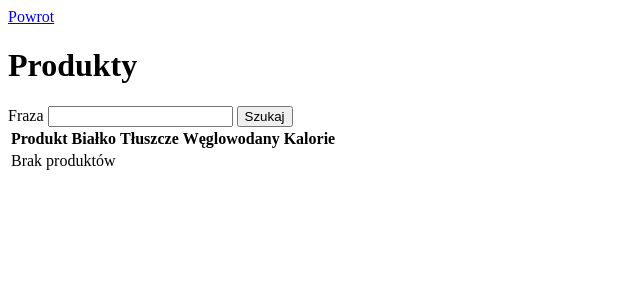
After one commit to Pustel312/kalkulator_kalorii, a FastAPI app: template src/web/templates/products_page.html in a window 1280 px wide. The commit adds this page. Shown: the top 300 px of the page, without its empty margins (0-640 px from the left). Run offline with FastAPI, Linux system fonts and the light colour scheme; the template is opened without the code that fills it, so the values that code supplies are empty; parts of the project's set-up code (start-up, migrations or seed data) failed here and were passed over.

Commit message:
feat: add searchable products catalog

```diff
--- a/src/api/app.py
+++ b/src/api/app.py
@@ -1,7 +1,7 @@
 from fastapi import FastAPI
 
 from src.api.logs import router as logs_router
-from src.api.pages import router as pages_router
+from src.web.pages import router as pages_router
 from src.api.products import router as products_router
 from src.api.reports import router as reports_router
 from src.api.users import router as users_router
--- a/src/templates/home.html
+++ b/src/web/templates/home.html
@@ -7,5 +7,6 @@
         <button type="submit">Wyloguj się</button>
     </form>
 
+    <a href="products_page">Produkty</a>
 
 {% endblock %}
--- a/src/templates/register.html
+++ b/src/web/templates/login.html
@@ -2,8 +2,7 @@
 
 {% block content%}
 
-    <h1>Rejestracja</h1>
-
+    <h1>Logowanie</h1>
     <form method="post">
         <label for="email">Adres e-mail</label>
         <input id="email" name="email" type="email" required>
@@ -11,11 +10,12 @@
         <label for="password">hasło</label>
         <input id="password" name="password" type="password" required>
 
-        <button type="submit">Zarejestruj sie</button>
+        <button type="submit">Zaloguj się</button>
     </form>
     {% if error %}
         <p role="alert">{{ error }}</p>
     {% endif %}
+    <a href="register">Zarejestruj się</a>
 
 
 
--- /dev/null
+++ b/src/web/templates/products_page.html
@@ -0,0 +1,35 @@
+{% extends "base.html" %}
+
+{% block content%}
+    <a href="/">Powrot</a>
+    <h1>Produkty</h1>
+    <form method="get">
+        <label for="phrase">Fraza</label>
+        <input id="phrase" name="phrase">
+        <button type="submit">Szukaj</button>
+    </form>
+    <table>
+        <thead>
+            <tr>
+                <th>Produkt</th>
+                <th>Białko</th>
+                <th>Tłuszcze</th>
+                <th>Węglowodany</th>
+                <th>Kalorie</th>
+            </tr>
+        </thead>
+        <tbody>
+            {% for product in products %}
+                <tr>
+                    <td>{{ product.name }}</td>
+                    <td>{{ product.protein}}</td>
+                    <td>{{ product.fat}}</td>
+                    <td>{{ product.carbs}}</td>
+                    <td>{{ product.calories }}</td>
+                </tr>
+            {% else %}
+                <tr><td colspan="5">Brak produktów</td></tr>
+            {% endfor %}
+        </tbody>
+    </table>
+{% endblock %}
--- a/src/templates/login.html
+++ b/src/web/templates/register.html
@@ -2,7 +2,8 @@
 
 {% block content%}
 
-    <h1>Logowanie</h1>
+    <h1>Rejestracja</h1>
+
     <form method="post">
         <label for="email">Adres e-mail</label>
         <input id="email" name="email" type="email" required>
@@ -10,11 +11,12 @@
         <label for="password">hasło</label>
         <input id="password" name="password" type="password" required>
 
-        <button type="submit">Zaloguj się</button>
+        <button type="submit">Zarejestruj sie</button>
     </form>
     {% if error %}
         <p role="alert">{{ error }}</p>
     {% endif %}
+    <a href="login">Zaloguj się</a>
 
 
 
```
Also changed, not shown: src/web/pages.py (renamed from src/api/pages.py, +19 -2 lines), src/web/templates/base.html (renamed from src/templates/base.html).
